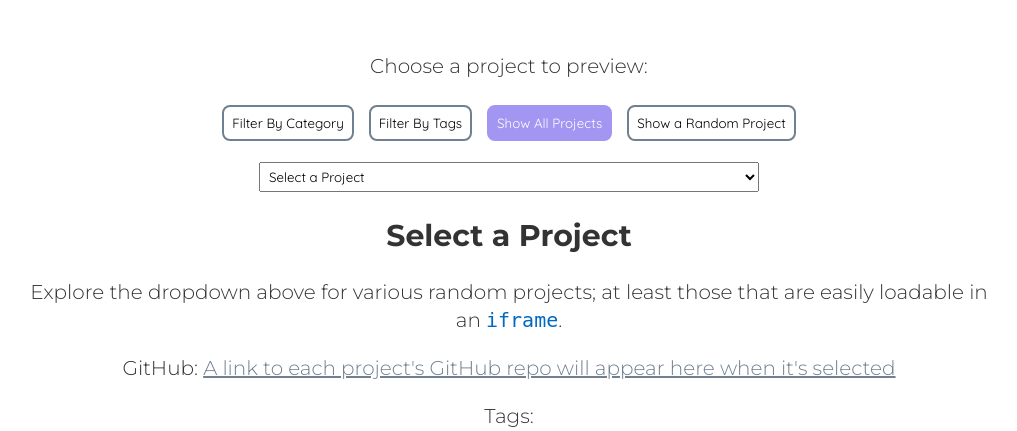
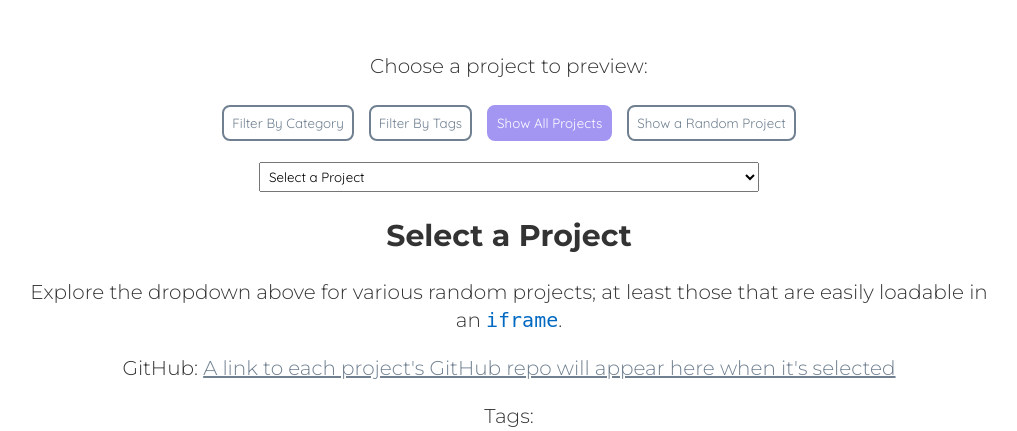
Before and after one commit to carvacodes/carvacodes.github.io, a PHP site: page / in a window 1280 px wide. Shown: the part 1628-2059 px from the top of the page, without its empty margins (131-1148 px from the left). Run offline with PHP 8.4, Linux system fonts and the light colour scheme; style sheets or scripts are compiled from the project's sources; some libraries are stand-ins or nearby versions.

Commit message:
SCSS: update mis-formatted button color function call

```diff
--- a/css/style.scss
+++ b/css/style.scss
@@ -25,7 +25,7 @@
     background-color: colors($ctx);
   }
   @else if $type == 'hollow' {
-    @font_color($ctx);
+    color: colors($ctx);
     background-color: white;
   }
   display: inline-block;
```
